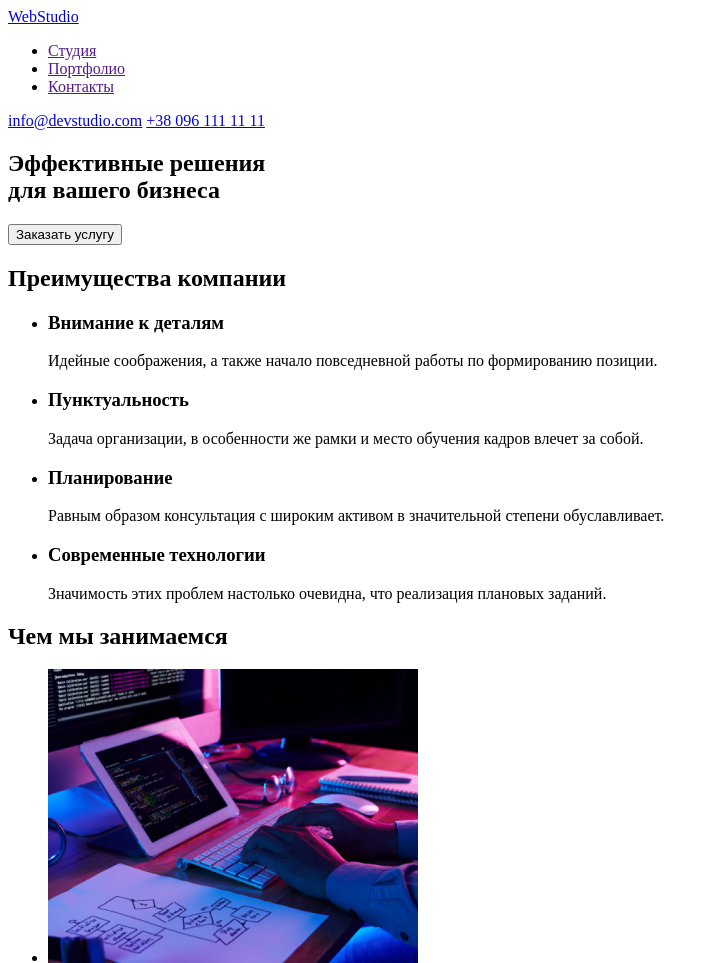
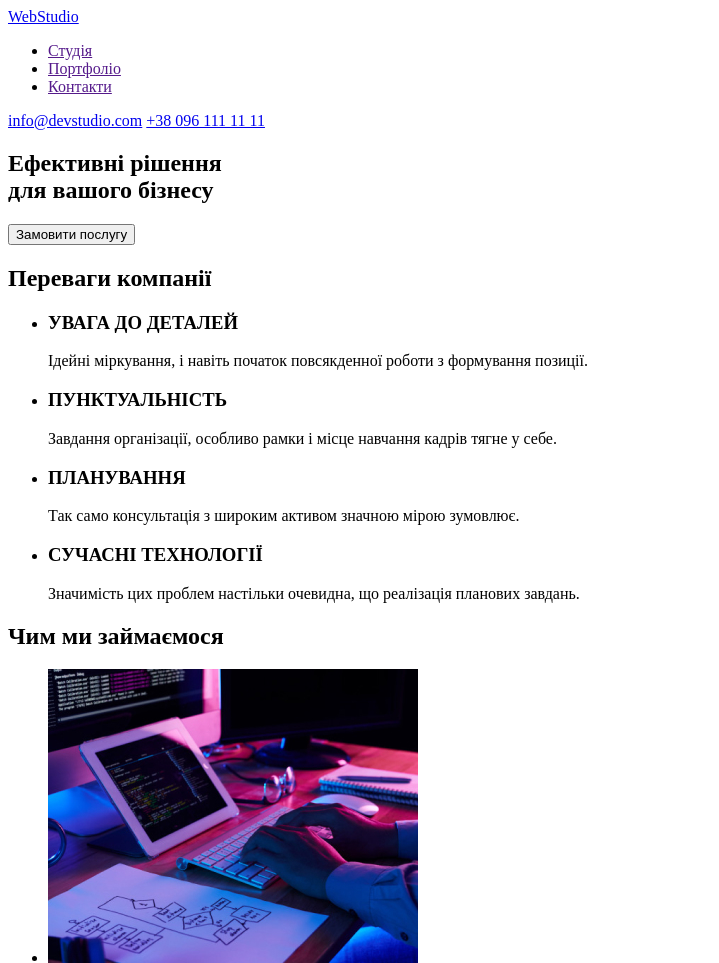
Before and after one commit to IhorMasechko/goit-markup-hw-01, a plain HTML site: page index.html in a window 1280 px wide. Shown: the top 963 px of the page, without its empty margins (0-719 px from the left). Drawn offline with Linux system fonts and the light colour scheme.

Commit message:
update 03.09

```diff
--- a/index.html
+++ b/index.html
@@ -1,5 +1,5 @@
 <!DOCTYPE html>
-<html lang="ru">
+<html lang="uk">
 <head>
     <meta charset="UTF-8">
     <meta http-equiv="X-UA-Compatible" content="IE=edge">
@@ -11,9 +11,9 @@
       <a href="/">WebStudio</a>
       <nav>
         <ul>
-          <li> <a href="">Студия</a></li>
-          <li> <a href="">Портфолио</a></li>
-          <li> <a href="">Контакты</a></li>
+          <li> <a href="">Студія</a></li>
+          <li> <a href="">Портфоліо</a></li>
+          <li> <a href="">Контакти</a></li>
         </ul>
       </nav>
       <a href="mailto:info@devstudio.com" class="link">info@devstudio.com</a>
@@ -23,40 +23,40 @@
 
   <main>
       <section>
-        <h1>Эффективные решения <br /> для вашего бизнеса</h1>
-        <button type="button">Заказать услугу</button>
+        <h1>Ефективні рішення <br /> для вашого бізнесу </h1>
+        <button type="button">Замовити послугу</button>
       </section>
 
       <section>
-        <h2>Преимущества компании</h2>
+        <h2>Переваги компанії</h2>
         <ul>
           <li>
-            <h3>Внимание к деталям</h3>
-            <p>Идейные соображения, а также начало повседневной работы по формированию позиции.</p>
+            <h3>УВАГА ДО ДЕТАЛЕЙ</h3>
+            <p>Ідейні міркування, і навіть початок повсякденної роботи з формування позиції.</p>
           </li>
         </ul>
         <ul>
           <li>
-            <h3>Пунктуальность</h3>
-            <p>Задача организации, в особенности же рамки и место обучения кадров влечет за собой.</p>
+            <h3>ПУНКТУАЛЬНІСТЬ</h3>
+            <p>Завдання організації, особливо рамки і місце навчання кадрів тягне у себе.</p>
           </li>
         </ul>
         <ul>
           <li>
-            <h3>Планирование</h3>
-            <p>Равным образом консультация с широким активом в значительной степени обуславливает.</p>
+            <h3>ПЛАНУВАННЯ</h3>
+            <p>Так само консультація з широким активом значною мірою зумовлює.</p>
           </li>
         </ul>
         <ul>
           <li>
-            <h3>Современные технологии</h3>
-            <p>Значимость этих проблем настолько очевидна, что реализация плановых заданий.</p>
+            <h3>СУЧАСНІ ТЕХНОЛОГІЇ</h3>
+            <p>Значимість цих проблем настільки очевидна, що реалізація планових завдань.</p>
           </li>
         </ul>
       </section>
 
       <section>
-        <h2>Чем мы занимаемся</h2>
+        <h2>Чим ми займаємося</h2>
         <ul>
           <li>
             <img
@@ -82,22 +82,22 @@
         <ul>
           <li>
             <img src="./images/employee1.jpg" alt="сотрудник компании" width="270" height="260" />
-            <h3>Игорь Демьяненко</h3>
+            <h3>Ігор Дем'яненко</h3>
             <p>Product Designer</p>
           </li>
           <li>
             <img src="./images/employee2.jpg" alt="сотрудник компании" width="270" height="260" />
-            <h3>Ольга Репина</h3>
+            <h3>Ольга Рєпіна</h3>
             <p>Frontend Developer</p>
           </li>
           <li>
             <img src="./images/employee3.jpg" alt="сотрудник компании" width="270" height="260" />
-            <h3>Николай Тарасов</h3>
+            <h3>Микола Тарасов</h3>
             <p>Marketing</p>
           </li>
           <li>
             <img src="./images/employee4.jpg" alt="сотрудник компании" width="270" height="260" />
-            <h3>Михаил Ермаков</h3>
+            <h3>Михайло Єрмаков</h3>
             <p>UI Designer</p>
           </li>
 
```
